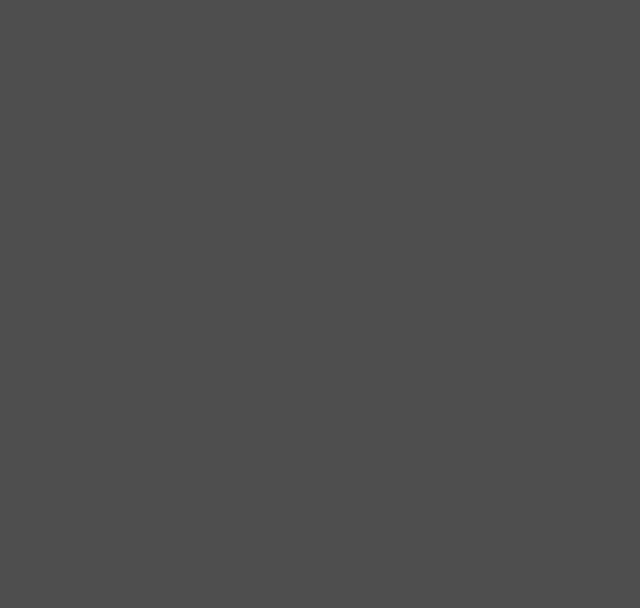
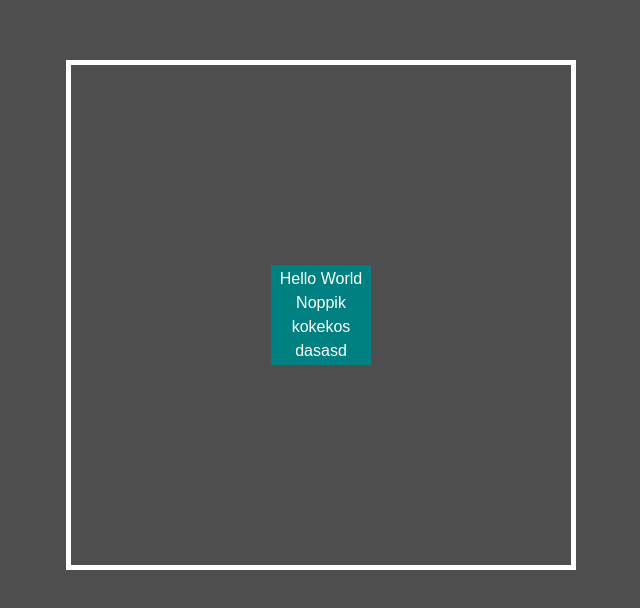
Before and after one commit to cahyo-dwinov/basic-flexbox, a plain HTML site: page index.html in a window 1280 px wide. Shown: the part 2789-3397 px from the top of the page, without its empty margins (319-959 px from the left). Drawn offline with Linux system fonts and the light colour scheme.

Commit message:
Latihan 5 : Centering

```diff
--- a/index.html
+++ b/index.html
@@ -96,6 +96,13 @@
         </div>
     </div>
 
+    <!-- Latihan 5 : Centering -->
+    <div class="container-lima">
+        <div class="kotak">
+            <span>Hello World Noppik kokekos dasasd </span>
+        </div>
+    </div>
+
 </body>
 
 </html>
--- a/style.css
+++ b/style.css
@@ -121,6 +121,30 @@ body {
 }
 
 
+/* Latihan 5 */
+
+.container-lima {
+    width: 500px;
+    height: 500px;
+    margin: 50px auto;
+    border: 5px solid white;
+    display: flex;
+}
+
+.kotak {
+    width: 100px;
+    height: 100px;
+    background-color: teal;
+    margin: auto;
+    display: flex;
+    text-align: center;
+}
+
+span {
+    margin: auto;
+}
+
+
 /* Responsive */
 
 @media screen and (min-width: 700px) {
```
